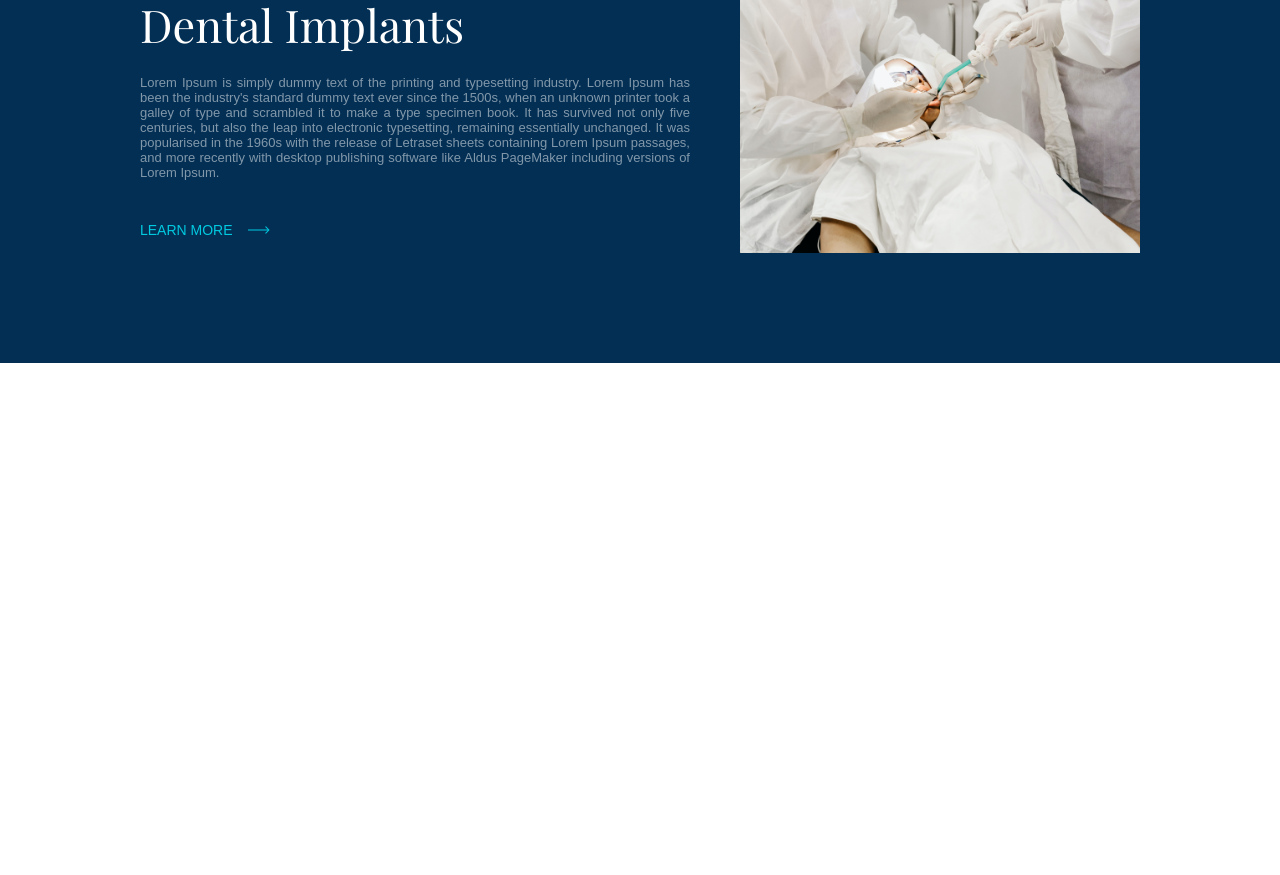
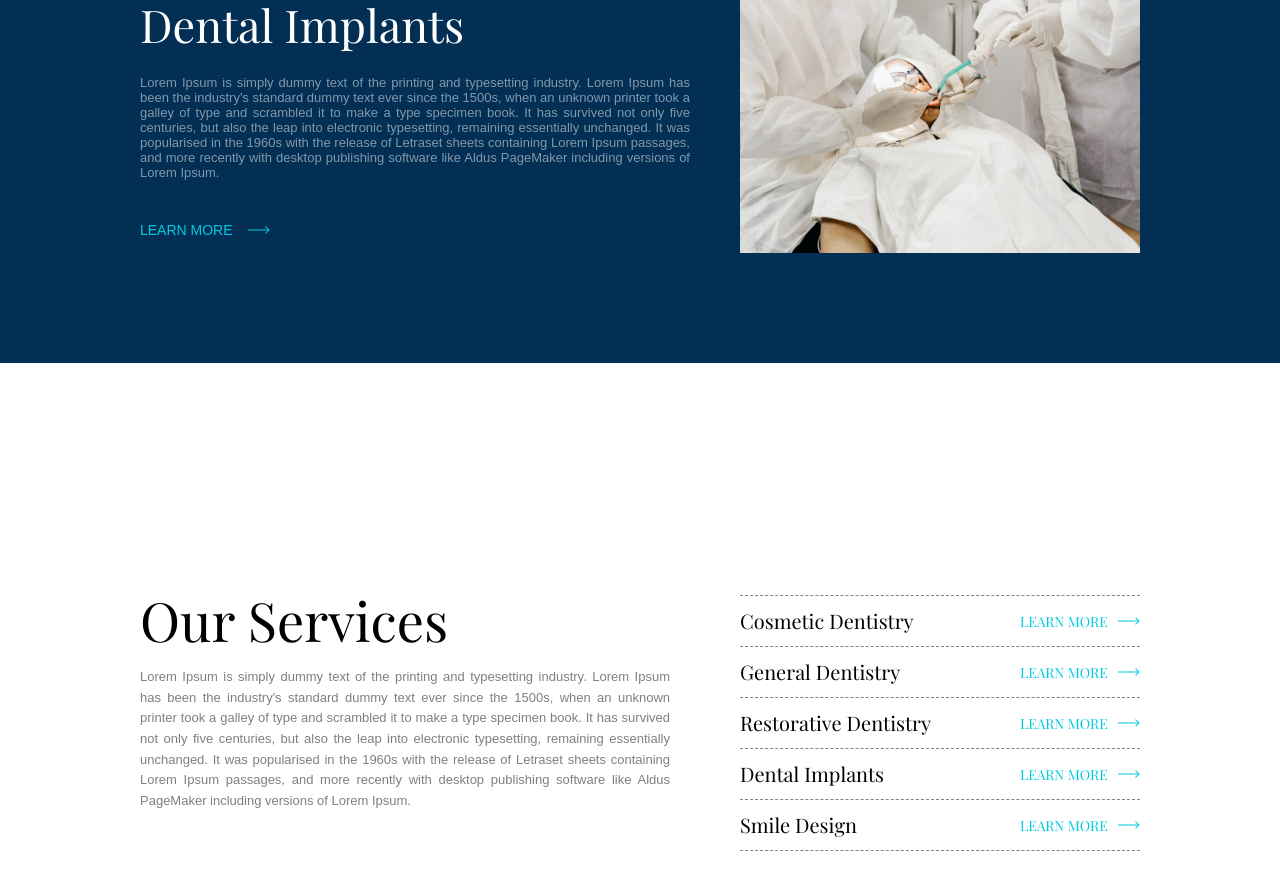
Before and after one commit to oyurisousa/projects-portfolio, a plain HTML site: page dentistity/index.html in a window 1280 px wide. Shown: the part 2527-3402 px from the top of the page. Before the commit the page ends 2890 px from the top, so only its background shows below. Drawn offline with nearby package versions, Linux system fonts and the light colour scheme; a web font is replaced by a local one.

Commit message:
section our-services

```diff
--- a/dentistity/css/style.css
+++ b/dentistity/css/style.css
@@ -603,7 +603,6 @@ section.special{
 
 }
 
-
 .image-special{
   width: 40%;
   height: 500px;
@@ -611,3 +610,91 @@ section.special{
   border-radius: 200px 200px 0 0;
   background-size: 100%;
 }
+
+
+/* our-services */
+
+section.our-services{
+  width: 100%;
+  height: 90vh;
+  display: flex;
+  justify-content: center;
+  align-items: center;
+}
+.our-services .contain{
+  width: 100%;
+  max-width: 1000px;
+  height: auto;
+  max-height: 500px;
+  display: flex;
+  justify-content: space-between;
+  align-items: flex-start;
+}
+.text-our-services{
+  width: 53%;
+  /* height: 100%; */
+  display: flex;
+  flex-direction: column;
+  justify-content: flex-start;
+}
+.our-services h2{
+  font-family: "Playfair Display", serif;
+  font-weight: normal;
+  font-size: 54px;
+  color: black;
+  line-height: 96%;
+  margin-bottom: 20px;
+}
+
+.our-services p{
+  font-family: Arial, sans-serif;
+  font-weight: normal;
+  line-height: 159%;
+  font-size: 13px;
+  text-align: justify;
+  color: rgba(0, 0, 0, 0.5);
+}
+
+.ufesul-links{
+  width: 40%;
+  height: 60%;
+  display: flex;
+  flex-direction: column;
+
+}
+
+.ufesul-links .single-link{
+  width: 100%;
+  height: 20%;
+  display: flex;
+  justify-content: space-between;
+  align-items: center;
+  border-top: 1px dashed #838383;
+}
+.ufesul-links:last-child{
+  border-bottom: 1px dashed #838383;;
+}
+.single-link h3{
+  font-family: "Playfair Display", serif;
+  font-weight: normal;
+  font-size: 20px;
+  color: black;
+  line-height: 96%;
+}
+
+.single-link button{
+  width: 120px;
+  height: 50px;
+  display: flex;
+  justify-content: space-between;
+  align-items: center;
+  background-color: transparent;
+
+}
+
+.single-link button span{
+  color: #00CAE0;
+  font-family: "Playfair Display", serif;
+  font-weight: normal;
+  font-size: 14px;
+}
--- a/dentistity/index.html
+++ b/dentistity/index.html
@@ -165,5 +165,62 @@
       <div class="image-special"></div>
     </div>
   </section>
+
+  <section class="our-services">
+    <div class="contain">
+      <div class="text-our-services">
+        <h2>Our Services</h2>
+        <p>Lorem Ipsum is simply dummy text of the printing and typesetting industry. Lorem Ipsum has been the industry's standard dummy text ever since the 1500s, when an unknown printer took a galley of type and scrambled it to make a type specimen book. It has survived not only five centuries, but also the leap into electronic typesetting, remaining essentially unchanged. It was popularised in the 1960s with the release of Letraset sheets containing Lorem Ipsum passages, and more recently with desktop publishing software like Aldus PageMaker including versions of Lorem Ipsum.</p>
+      </div>
+      <div class="ufesul-links">
+        <div class="single-link">
+          <h3>Cosmetic Dentistry</h3>
+          <button>
+            <span>LEARN MORE</span>
+            <svg width="22" height="8" viewBox="0 0 22 8" fill="none" xmlns="http://www.w3.org/2000/svg">
+              <path d="M21.3536 4.35355C21.5488 4.15829 21.5488 3.84171 21.3536 3.64644L18.1716 0.464465C17.9763 0.269202 17.6597 0.269202 17.4645 0.464465C17.2692 0.659727 17.2692 0.976309 17.4645 1.17157L20.2929 4L17.4645 6.82843C17.2692 7.02369 17.2692 7.34027 17.4645 7.53553C17.6597 7.73079 17.9763 7.73079 18.1716 7.53553L21.3536 4.35355ZM4.37114e-08 4.5L21 4.5L21 3.5L-4.37114e-08 3.5L4.37114e-08 4.5Z" fill="#00CAE0"/>
+            </svg>
+          </button>
+        </div>
+        <div class="single-link">
+          <h3>General Dentistry</h3>
+          <button>
+            <span>LEARN MORE</span>
+            <svg width="22" height="8" viewBox="0 0 22 8" fill="none" xmlns="http://www.w3.org/2000/svg">
+              <path d="M21.3536 4.35355C21.5488 4.15829 21.5488 3.84171 21.3536 3.64644L18.1716 0.464465C17.9763 0.269202 17.6597 0.269202 17.4645 0.464465C17.2692 0.659727 17.2692 0.976309 17.4645 1.17157L20.2929 4L17.4645 6.82843C17.2692 7.02369 17.2692 7.34027 17.4645 7.53553C17.6597 7.73079 17.9763 7.73079 18.1716 7.53553L21.3536 4.35355ZM4.37114e-08 4.5L21 4.5L21 3.5L-4.37114e-08 3.5L4.37114e-08 4.5Z" fill="#00CAE0"/>
+            </svg>
+          </button>
+        </div>
+        <div class="single-link">
+          <h3>Restorative Dentistry</h3>
+          <button>
+            <span>LEARN MORE</span>
+            <svg width="22" height="8" viewBox="0 0 22 8" fill="none" xmlns="http://www.w3.org/2000/svg">
+              <path d="M21.3536 4.35355C21.5488 4.15829 21.5488 3.84171 21.3536 3.64644L18.1716 0.464465C17.9763 0.269202 17.6597 0.269202 17.4645 0.464465C17.2692 0.659727 17.2692 0.976309 17.4645 1.17157L20.2929 4L17.4645 6.82843C17.2692 7.02369 17.2692 7.34027 17.4645 7.53553C17.6597 7.73079 17.9763 7.73079 18.1716 7.53553L21.3536 4.35355ZM4.37114e-08 4.5L21 4.5L21 3.5L-4.37114e-08 3.5L4.37114e-08 4.5Z" fill="#00CAE0"/>
+            </svg>
+          </button>
+        </div>
+        <div class="single-link">
+          <h3>Dental Implants</h3>
+          <button>
+            <span>LEARN MORE</span>
+            <svg width="22" height="8" viewBox="0 0 22 8" fill="none" xmlns="http://www.w3.org/2000/svg">
+              <path d="M21.3536 4.35355C21.5488 4.15829 21.5488 3.84171 21.3536 3.64644L18.1716 0.464465C17.9763 0.269202 17.6597 0.269202 17.4645 0.464465C17.2692 0.659727 17.2692 0.976309 17.4645 1.17157L20.2929 4L17.4645 6.82843C17.2692 7.02369 17.2692 7.34027 17.4645 7.53553C17.6597 7.73079 17.9763 7.73079 18.1716 7.53553L21.3536 4.35355ZM4.37114e-08 4.5L21 4.5L21 3.5L-4.37114e-08 3.5L4.37114e-08 4.5Z" fill="#00CAE0"/>
+            </svg>
+          </button>
+        </div>
+        <div class="single-link">
+          <h3>Smile Design</h3>
+          <button>
+            <span>LEARN MORE</span>
+            <svg width="22" height="8" viewBox="0 0 22 8" fill="none" xmlns="http://www.w3.org/2000/svg">
+              <path d="M21.3536 4.35355C21.5488 4.15829 21.5488 3.84171 21.3536 3.64644L18.1716 0.464465C17.9763 0.269202 17.6597 0.269202 17.4645 0.464465C17.2692 0.659727 17.2692 0.976309 17.4645 1.17157L20.2929 4L17.4645 6.82843C17.2692 7.02369 17.2692 7.34027 17.4645 7.53553C17.6597 7.73079 17.9763 7.73079 18.1716 7.53553L21.3536 4.35355ZM4.37114e-08 4.5L21 4.5L21 3.5L-4.37114e-08 3.5L4.37114e-08 4.5Z" fill="#00CAE0"/>
+            </svg>
+          </button>
+        </div>
+
+      </div>
+    </div>
+  </section>
 </body>
 </html>
```
